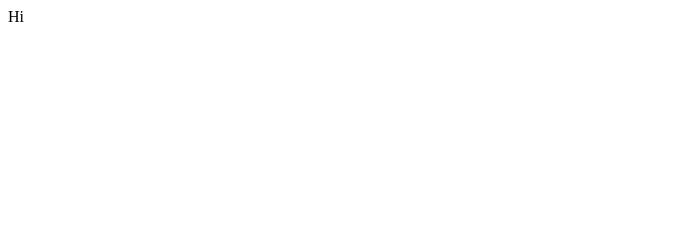
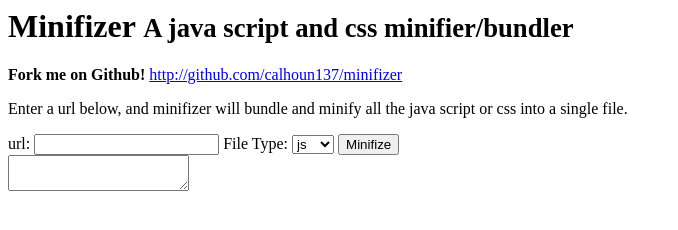
Before and after one commit to calhoun137/Kinetic, a plain HTML site: page index.html in a window 1280 px wide. Shown: the whole page, without its empty margins (0-678 px from the left). Drawn offline with Linux system fonts and the light colour scheme.

Commit message:
gh-pages

```diff
--- a/index.html
+++ b/index.html
@@ -1,8 +1,32 @@
 <html>
 <head>
 	<title>KineticEngine: An HTML5 game engine</title>
+
+	<style type="text/css">
+
+	</style>
 </head>
 <body>
-	Hi
+	<div id="content">
+		<h1 id="title">
+			Minifizer <small>A java script and css minifier/bundler</small>
+		</h1>
+		<p id="forkme">
+			<strong>Fork me on Github!</strong> <a href="http://github.com/calhoun137/minifizer">http://github.com/calhoun137/minifizer</a>
+		</p>
+		<p>
+			Enter a url below, and minifizer will bundle and minify all the java script or css into a single file.
+		</p>
+		<div id="parameters">
+				url:	<input id="url" type="text" />
+
+				File Type: <select id="file-type">
+					<option value="js">js</option>
+					<option value="css">css</option>
+				</select>
+				<input id="submit" type="submit" value="Minifize" />
+		</div>
+		<textarea row="1" col="1" id="code-area"></textarea>
+	</div>
 </body>
 </html>
--- /dev/null
+++ b/style.css
@@ -0,0 +1,69 @@
+#content {
+	max-width: 1170px;
+	margin: 0 auto;
+}
+
+#title {
+	font-family: Helvetica;
+	font-size: 40px;
+	font-weight: bold;
+	border-bottom: 1px solid #e5e5e5
+}
+
+#title small {
+	font-weight: normal;
+	font-size: 25px;
+	color: rgb(153, 153, 153);
+}
+
+#forkme {
+	padding: 8px 35px 8px 14px;
+	margin-bottom: 20px;
+	text-shadow: 0 1px 0 rgba(255, 255, 255, 0.5);
+	border: 1px solid #fbeed5;
+	-webkit-border-radius: 4px;
+	-moz-border-radius: 4px;
+	border-radius: 4px;
+	color: #3a87ad;
+	background-color: #d9edf7;
+	border-color: #bce8f1;
+	font-family: Helvetica;
+}
+
+#forkme a {
+	color: #0088cc;
+	text-decoration: none;
+	font-size: 14px;
+}
+
+#forkme a:hover {
+	color: #005580;
+	text-decoration: underline;
+}
+
+#parameters {
+	border: 1px solid black;
+	margin-bottom: 20px;
+}
+
+#code-area {
+	margin: 0 auto;
+	width: 100%;
+	height: 400px;
+	border: 1px solid black;
+	background-color: #e5e5e5;
+}
+
+#tmp-bg {
+	position: fixed;
+	height: 100%;
+	width: 100%;
+	opacity: 0.5;
+	background-color: #000000;
+}
+
+#loader {
+	position: fixed;
+	top: 50%;
+	left: 50%;
+}
```
